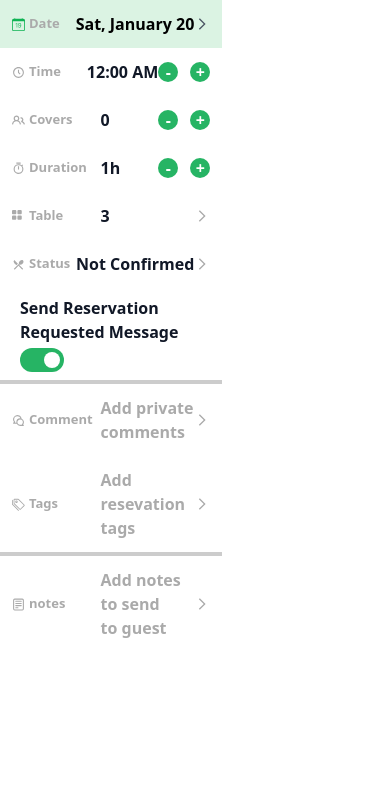
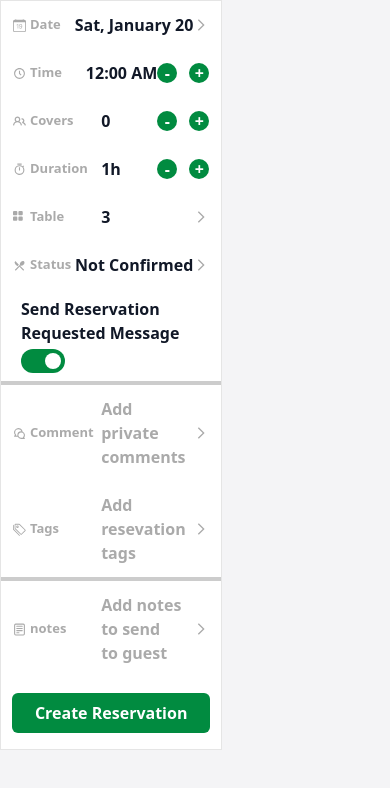
Before and after one commit to amarelali/inventus-task, a React (Vite) app: page / in a window 390 px wide. Shown: the top 788 px of the page. Built offline with nearby package versions, Linux system fonts and the light colour scheme.

Commit message:
add button reservation and edit style of bg

```diff
--- a/src/App.tsx
+++ b/src/App.tsx
@@ -63,9 +63,14 @@ function App() {
     }
     return `${hour}:${minutes} ${term}`;
   };
+  /**
+   *    border-color: #e5e5e5;
+    border-width: 1px;
+    border-style: solid
+   */
   return (
     <>
-      <ul className="bg-white h-screen font-semibold font-sans w-[57%] md:w-1/4 relative">
+      <ul className="bg-white h-full font-semibold font-sans w-[57%] md:w-1/4 relative border-[#e5e5e5] border-[1px] border-solid">
         <MenuItems
           icon={<Date />}
           title="Sat, January 20"
@@ -165,20 +170,20 @@ function App() {
           title="3"
           iconTitle="Table"
           className="p-3"
-          isOpen={isOpenIndex === 4}
-          onOpen={() => handleOpen(4)}
+          isOpen={isOpenIndex === 1}
+          onOpen={() => handleOpen(1)}
         ></MenuItems>
         <MenuItems
           icon={<Status />}
           title="Not Confirmed"
           iconTitle="Status"
           className="p-3 cursor-pointer"
-          isOpen={isOpenIndex === 6}
-          onOpen={() => handleOpen(6)}
+          isOpen={isOpenIndex === 2}
+          onOpen={() => handleOpen(2)}
         >
           <span
             className="flex justify-end p-2 h-[5%] cursor-pointer"
-            onClick={() => handleOpen(6)}
+            onClick={() => handleOpen(2)}
           >
             <Close />
           </span>
@@ -204,16 +209,16 @@ function App() {
           title="Add private comments"
           iconTitle="Comment"
           className="p-3 cursor-pointer notes"
-          isOpen={false}
-          onOpen={() => {}}
+          isOpen={isOpenIndex === 3}
+          onOpen={() => handleOpen(3)}
         />
         <MenuItems
           icon={<Tags />}
           title="Add resevation tags"
           iconTitle="Tags"
           className="p-3 cursor-pointer notes"
-          isOpen={false}
-          onOpen={() => {}}
+          isOpen={isOpenIndex === 4}
+          onOpen={() => handleOpen(4)}
         />
         <Divider />
         <MenuItems
@@ -221,9 +226,24 @@ function App() {
           title="Add notes to send to guest"
           iconTitle="notes"
           className="p-3 cursor-pointer notes"
-          isOpen={false}
-          onOpen={() => {}}
-        />
+          isOpen={isOpenIndex === 5}
+          onOpen={() => handleOpen(5)}
+        >
+          <span
+            className="flex justify-end p-2 h-[5%] cursor-pointer"
+            onClick={() => handleOpen(5)}
+          >
+            <Close />
+          </span>
+          <span className="flex flex-col gap-3 overflow-auto h-[95%] details p-2">
+            {"Notes..."}
+          </span>
+        </MenuItems>
+       <li className="flex justify-center items-center">
+       <Button className="w-[90%] p-2 text-uppercase rounded-md bg-[#018B40] hover:bg-green-600 active:bg-green-800 text-white my-4">
+          Create Reservation
+        </Button>
+       </li>
       </ul>
     </>
   );
--- a/src/components/contants/styles.ts
+++ b/src/components/contants/styles.ts
@@ -1 +1 @@
-export const controleButtonStyle='flex justify-center items-center rounded-full bg-[#26b464] text-white w-5 h-5 hover:bg-green-700 active:bg-green-800';
+export const controleButtonStyle='flex justify-center items-center rounded-full bg-[#018B40] text-white w-5 h-5 hover:bg-green-700 active:bg-green-800';
--- a/src/components/ui/Toggle.tsx
+++ b/src/components/ui/Toggle.tsx
@@ -9,7 +9,7 @@ const Toggle =()=> {
       checked={enabled}
       onChange={setEnabled}
       className={`${
-        enabled ? 'bg-[#26b464]' : 'bg-gray-400'
+        enabled ? 'bg-[#018B40]' : 'bg-gray-400'
       } relative inline-flex h-6 w-11 items-center rounded-full`}
     >
       <span className="sr-only">Enable notifications</span>
--- a/src/index.css
+++ b/src/index.css
@@ -7,9 +7,10 @@
   line-height: 1.5;
   font-weight: 400;
 
-  color-scheme: light dark;
-  color: rgba(255, 255, 255, 0.87);
-  background-color: #242424;
+  /* color-scheme: light dark; */
+  /* color: rgba(255, 255, 255, 0.87);
+  background-color: #242424; */
+  background-color: rgb(244 244 246);
 
   font-synthesis: none;
   text-rendering: optimizeLegibility;
@@ -40,7 +41,7 @@ h1 {
 @media (prefers-color-scheme: light) {
   :root {
     color: #213547;
-    background-color: #ffffff;
+    background-color: rgb(244 244 246);
   }
 
   a:hover {
```
